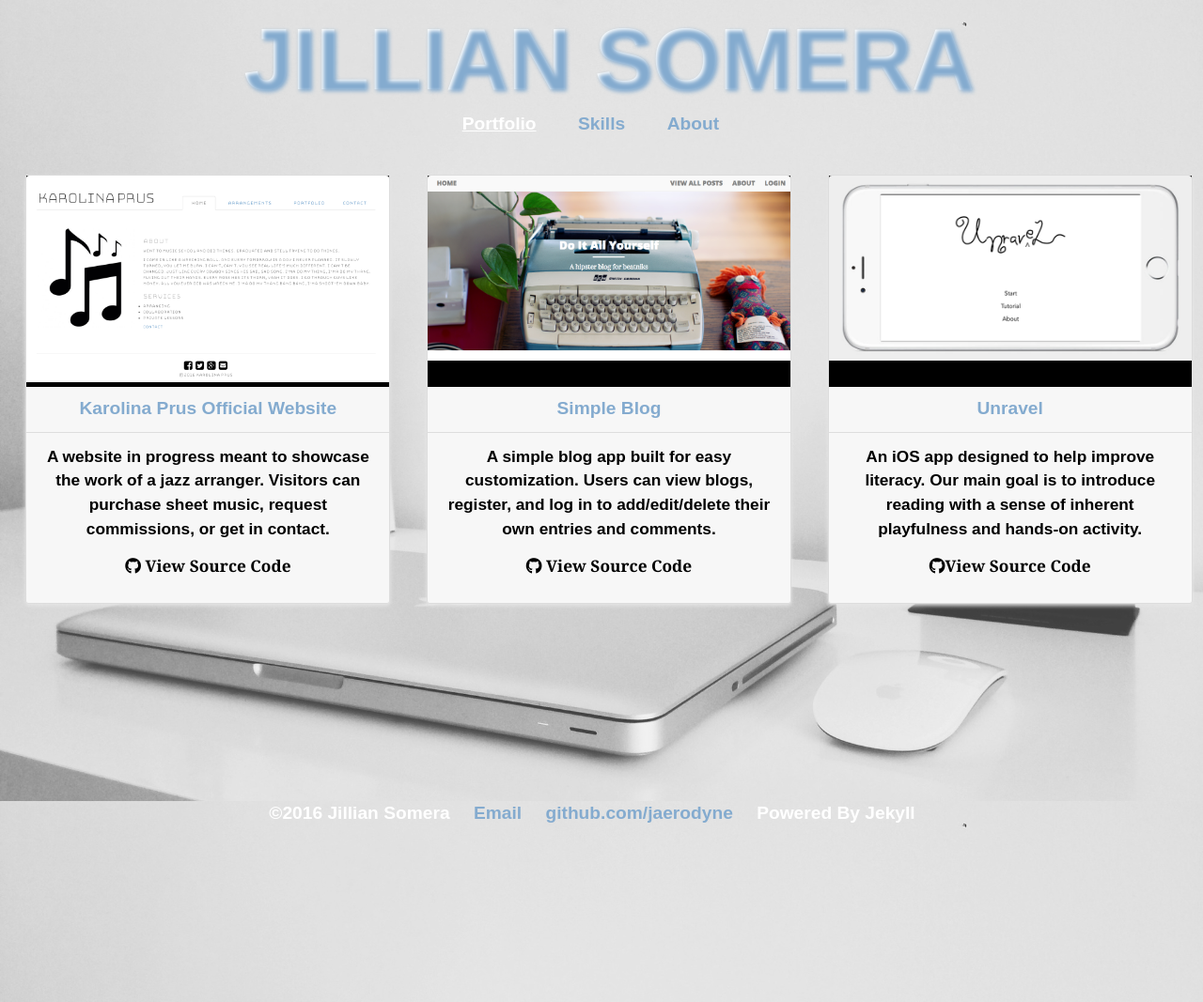
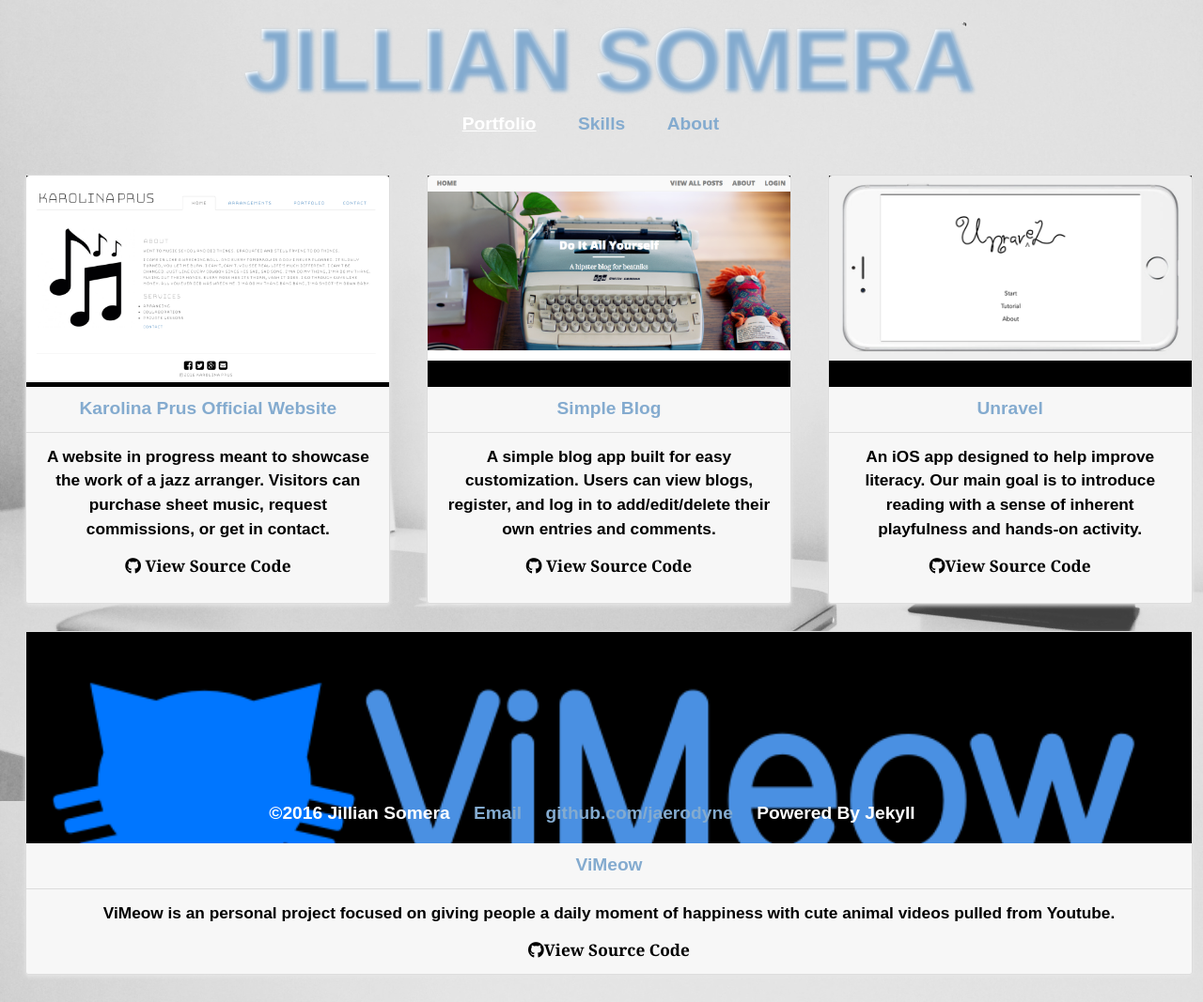
Before and after one commit to jaerodyne/jaerodyne.github.io, a Jekyll site: the page built from index.html, in a window 1280 px wide. Shown: the whole page at 94% size. Built offline with Jekyll 4.4.1, drawn with Linux system fonts in a browser that asks for light colours; nearby versions of some CDN libraries; some web fonts are replaced.

Commit message:
Add ViMeow card to portfolio

```diff
--- a/_includes/header.html
+++ b/_includes/header.html
@@ -50,7 +50,7 @@
 
 		        <div class="card">
 		          <div class="card-image">
-		            <img src="../public/img/unravel-mockup.png" alt="">
+		            <a href="https://github.com/jaerodyne/unravel-ios"><img src="../public/img/unravel-mockup.png" alt=""></a>
 		          </div>
 		          <div class="card-header">
 		            <a href="https://github.com/jaerodyne/unravel-ios">Unravel</a>
@@ -62,6 +62,22 @@
 		      			</div>
 		          </div>
 		        </div>
+
+	          <div class="card">
+	            <div class="card-image">
+	              <a href="https://github.com/jaerodyne/vimeow-ios"><img src="../public/img/vimeow-logo.png" alt="" background-color="white"></a>
+	            </div>
+	            <div class="card-header">
+	              <a href="https://github.com/jaerodyne/vimeow-ios">ViMeow</a>
+	            </div>
+	            <div class="card-copy">
+	              <p>ViMeow is an personal project focused on giving people a daily moment of happiness with cute animal videos pulled from Youtube.</p>
+	        			<div class="git-style">
+	            		<i class="fa fa-github"></i><a href="https://github.com/jaerodyne/vimeow-ios">View Source Code</a>
+	        			</div>
+	            </div>
+	          </div>
+
 		      </div>
 		    </div>
 		  </li>
```
Also changed, not shown: public/img/vimeow-logo.png (added).
